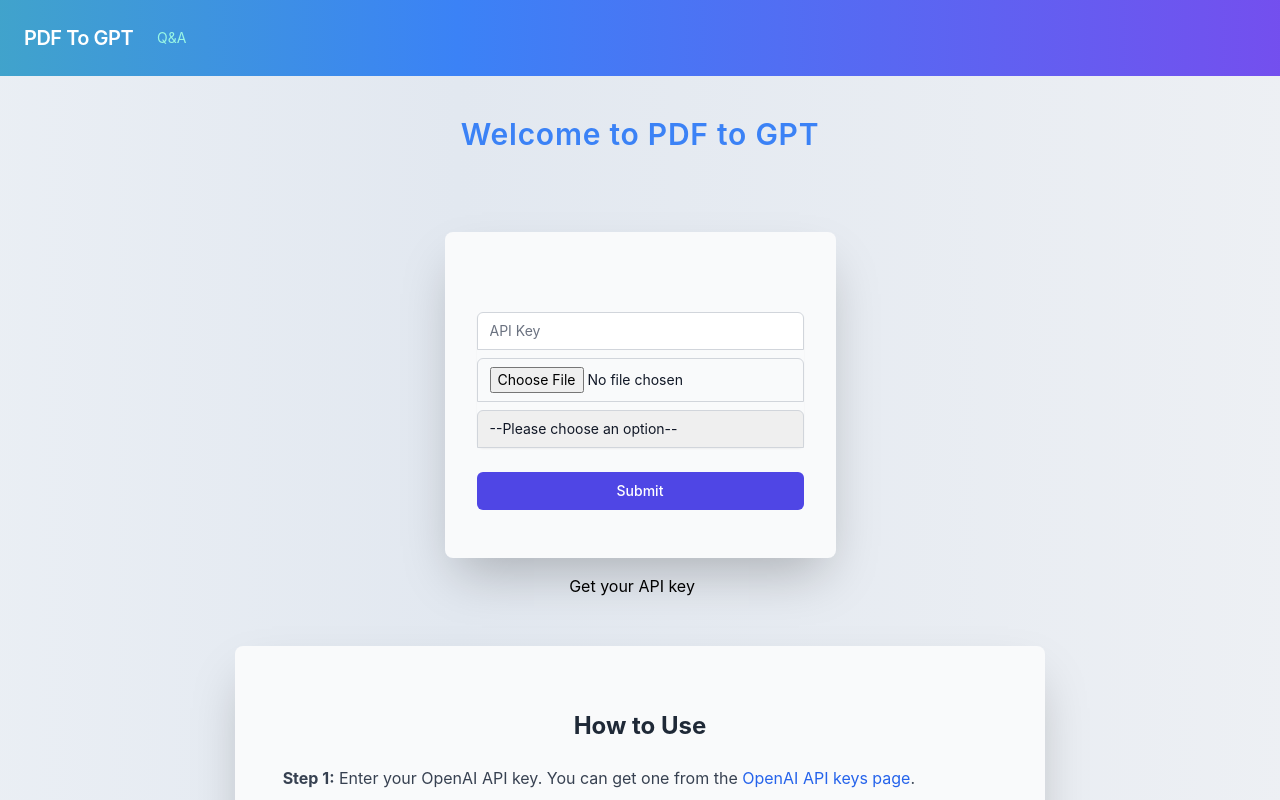
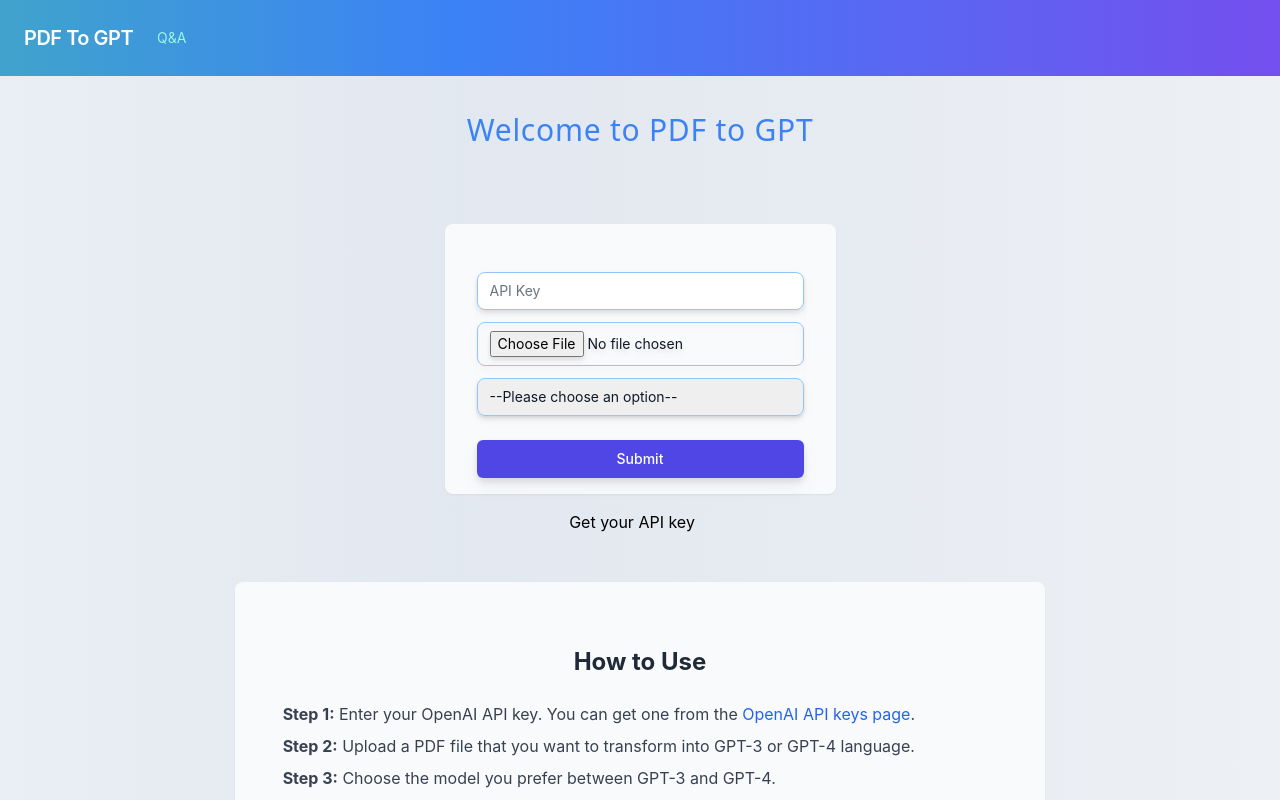
Before and after one commit to atef1995/react-gpt-app, a React (Create React App) app in the folder frontend/: page / in a window 1280 px wide. Shown: the top 800 px of the page. Built offline with nearby package versions, Linux system fonts and the light colour scheme.

Commit message:
stylings + axios

```diff
--- a/frontend/package.json
+++ b/frontend/package.json
@@ -6,6 +6,7 @@
     "@testing-library/jest-dom": "^5.17.0",
     "@testing-library/react": "^13.4.0",
     "@testing-library/user-event": "^13.5.0",
+    "axios": "^1.4.0",
     "react": "^18.2.0",
     "react-dom": "^18.2.0",
     "react-router-dom": "^6.14.2",
@@ -21,7 +22,6 @@
     "eject": "react-scripts eject",
     "build:css": "tailwind build src/index.css -o src/tailwind.css",
     "watch:css": "chokidar './**/*.css' -c 'npm run build:css'"
-
   },
   "eslintConfig": {
     "extends": [
--- a/frontend/src/components/APIFormComponent.js
+++ b/frontend/src/components/APIFormComponent.js
@@ -1,4 +1,5 @@
 import React, { useState } from 'react';
+import axios from 'axios';
 
 
 const APIFormComponent = () => {
@@ -13,7 +14,15 @@
     setLoading(true); // start loading
     // Here you would handle the form submission.
     // You might send a request to your backend, for example.
-    console.log(apiKey, selectedFile, modelChoice);
+    // console.log(apiKey, selectedFile, modelChoice);
+    const data = { apiKey, selectedFile, modelChoice }
+    axios.post('/upload', data)
+      .then(response => {
+        console.log(response.data);
+      })
+      .catch(error => {
+        console.log(error);
+      });
   };
 
   const handleFileChange = (event) => {
@@ -21,21 +30,21 @@
   };
 
   return (
-    <div className="flex items-center justify-center rounded-lg shadow-2xl bg-gray-50 py-12 px-4 sm:px-6 lg:px-8">
+    <div className="flex items-center justify-center rounded-lg shadow-sm hover:shadow-2xl transition-shadow duration-500 bg-gray-50 py-4 px-4 sm:px-6 lg:px-8">
       <div className="max-w-md w-full space-y-8">
         <form className="mt-8 space-y-6" onSubmit={handleSubmit}>
-          <div className="rounded-md shadow-sm space-y-2">
+          <div className="rounded-md shadow-sm space-y-3">
             <div>
               <label htmlFor="API-Key" className="sr-only">API Key</label>
-              <input id="API-Key" name="API Key" type="text" required className="appearance-none rounded-none relative block w-full px-3 py-2 border border-gray-300 placeholder-gray-500 text-gray-900 rounded-t-md focus:outline-none focus:ring-indigo-500 focus:border-indigo-500 focus:z-10 sm:text-sm" placeholder="API Key" value={apiKey} onChange={e => setApiKey(e.target.value)} />
+              <input id="API-Key" name="API Key" type="text" required className="appearance-none rounded-lg relative block w-full px-3 py-2 border border-blue-300 placeholder-gray-500 text-gray-900 drop-shadow-md focus:outline-none focus:ring-indigo-500 focus:border-indigo-500 focus:z-10 sm:text-sm" placeholder="API Key" value={apiKey} onChange={e => setApiKey(e.target.value)} />
             </div>
             <div>
               <label htmlFor="Upload-PDF" className="sr-only">Upload PDF</label>
-              <input id="Upload-PDF" name="Upload PDF" type="file" required className="appearance-none rounded-none relative block w-full px-3 py-2 border border-gray-300 placeholder-gray-500 text-gray-900 rounded-t-md focus:outline-none focus:ring-indigo-500 focus:border-indigo-500 focus:z-10 sm:text-sm" placeholder="Upload PDF" onChange={handleFileChange} />
+              <input id="Upload-PDF" name="Upload PDF" type="file" required className="appearance-none rounded-lg relative block w-full px-3 py-2 border border-blue-300 placeholder-gray-500 text-gray-900 drop-shadow-md focus:outline-none focus:ring-indigo-500 focus:border-indigo-500 focus:z-10 sm:text-sm" placeholder="Upload PDF" onChange={handleFileChange} />
             </div>
             <div>
               <label htmlFor="Model-Choice" className="sr-only">Model Choice</label>
-              <select id="Model-Choice" name="Model Choice" required className="appearance-none rounded-none relative block w-full px-3 py-2 border border-gray-300 placeholder-gray-500 text-gray-900 rounded-t-md focus:outline-none focus:ring-indigo-500 focus:border-indigo-500 focus:z-10 sm:text-sm" value={modelChoice} onChange={e => setModelChoice(e.target.value)}>
+              <select id="Model-Choice" name="Model Choice" required className="appearance-none rounded-lg relative block w-full px-3 py-2 border border-blue-300 placeholder-gray-500 text-gray-900 drop-shadow-md focus:outline-none focus:ring-indigo-500 focus:border-indigo-500 focus:z-10 sm:text-sm" value={modelChoice} onChange={e => setModelChoice(e.target.value)}>
                 <option value="">--Please choose an option--</option>
                 <option value="GPT-3">GPT-3</option>
                 <option value="GPT-4">GPT-4</option>
@@ -44,7 +53,7 @@
             </div>
           </div>
           <div>
-            <button type="submit" className="transition ease-in-out delay-150 group relative w-full flex justify-center py-2 px-4 border border-transparent text-sm font-medium rounded-md text-white bg-indigo-600 hover:-translate-y-1 hover:scale-110 hover:bg-indigo-700 duration-300 focus:outline-none focus:ring-2 focus:ring-offset-2 focus:ring-indigo-500">
+            <button type="submit" className="transition ease-in-out delay-150 group relative w-full flex justify-center py-2 px-4 border border-transparent text-sm font-medium rounded-md text-white bg-indigo-600 hover:-translate-y-1 hover:scale-110 hover:bg-indigo-700 duration-300 focus:outline-none focus:ring-2 focus:ring-offset-2 focus:ring-indigo-500 drop-shadow-lg">
               {loading && (
                 <svg className="animate-spin -ml-1 mr-3 h-5 w-5 text-white" xmlns="http://www.w3.org/2000/svg" fill="none" viewBox="0 0 24 24">
                   <circle className="opacity-25" cx="12" cy="12" r="10" stroke="currentColor" strokeWidth="4"></circle>
--- a/frontend/src/components/HomeComponent.js
+++ b/frontend/src/components/HomeComponent.js
@@ -4,10 +4,9 @@
 function HomeComponent() {
   return (
     <div className='bg-gradient-to-r from-slate-50 via-slate-200 to-gray-100 animate-gradient-x' >
-      <div className='text-center text-3xl font-semibold tracking-wide py-10'>
-        <h1 className='text-blue-500'>Welcome to PDF to GPT</h1>
+      <div className='text-center text-3xl font-semibold tracking-wide py-6'>
+        <h1 className='text-blue-500 antialiased font-sans font-light tracking-wide leading-loose'>Welcome to PDF to GPT</h1>
       </div>
-
 
       <div className="flex flex-col items-center px-4 sm:px-6 lg:px-8 py-10">
         <div className='mb-4'>
@@ -20,7 +19,7 @@
           </a>
         </div>
 
-        <div className="max-w-4xl mx-auto p-8 md:p-12 my-12 rounded-lg shadow-2xl bg-gray-50">
+        <div className="max-w-4xl mx-auto p-8 md:p-12 my-12 rounded-lg shadow-sm hover:shadow-lg transition-shadow duration-500 bg-gray-50">
           <h2 className="text-2xl font-bold text-gray-800 mt-4 mb-6 text-center">How to Use</h2>
 
           <ol className="text-gray-700">
--- a/frontend/tailwind.config.js
+++ b/frontend/tailwind.config.js
@@ -6,6 +6,10 @@
     './src/**/*.{js,jsx,ts,tsx,vue}',],
   theme: {
     extend: {
+      textShadow: {
+        'default': '0 2px 5px rgba(0, 0, 0, 0.5)',
+        'lg': '0 2px 10px rgba(0, 0, 0, 0.5)',
+      },
       animation: {
         'gradient-x': 'gradient-x 30s ease infinite',
         'gradient-y': 'gradient-y 30s ease infinite',
```
Also changed, not shown: 2 other files (tests, documents, lock files or other folders).
